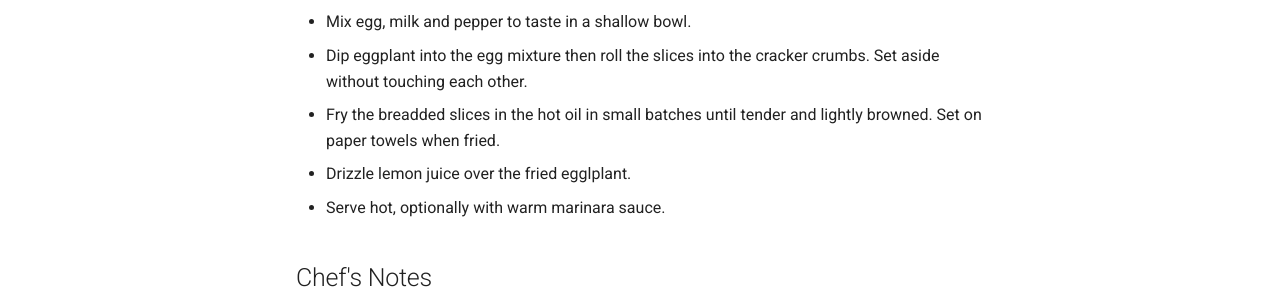
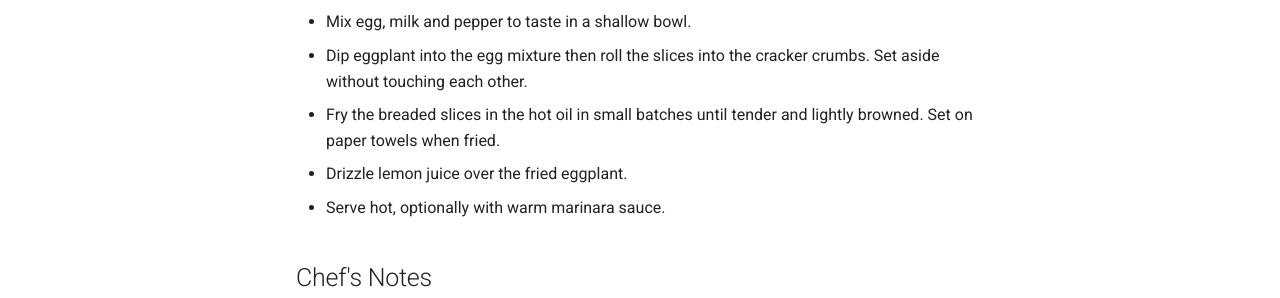
Before and after one commit to tomwillis608/go-cook, an MkDocs documentation site: the page built from cookbook/appetizers/fried-eggplant-strips.md, in a window 1280 px wide and 900 px high, scrolled down 626 px. Shown: the part 406-704 px from the top of the window. Built offline with MkDocs 1.6.1 and Material for MkDocs 9.7.7, drawn with Linux system fonts in a browser that asks for light colours; comment, search, counter and statistics services are not loaded.

Commit message:
Spelling fixes

```diff
--- a/cookbook/appetizers/fried-eggplant-strips.md
+++ b/cookbook/appetizers/fried-eggplant-strips.md
@@ -30,8 +30,8 @@ Fried eggplant is a treat with a nice marinara sauce.
 - Crush the crackers into crumbs, in a bowl or a zipper-lock bag, then place in a shallow bowl.
 - Mix egg, milk and pepper to taste in a shallow bowl.
 - Dip eggplant into the egg mixture then roll the slices into the cracker crumbs. Set aside without touching each other.
-- Fry the breadded slices in the hot oil in small batches until tender and lightly browned. Set on paper towels when fried.
-- Drizzle lemon juice over the fried egglplant.
+- Fry the breaded slices in the hot oil in small batches until tender and lightly browned. Set on paper towels when fried.
+- Drizzle lemon juice over the fried eggplant.
 - Serve hot, optionally with warm marinara sauce.
 
 ## Chef's Notes
```
